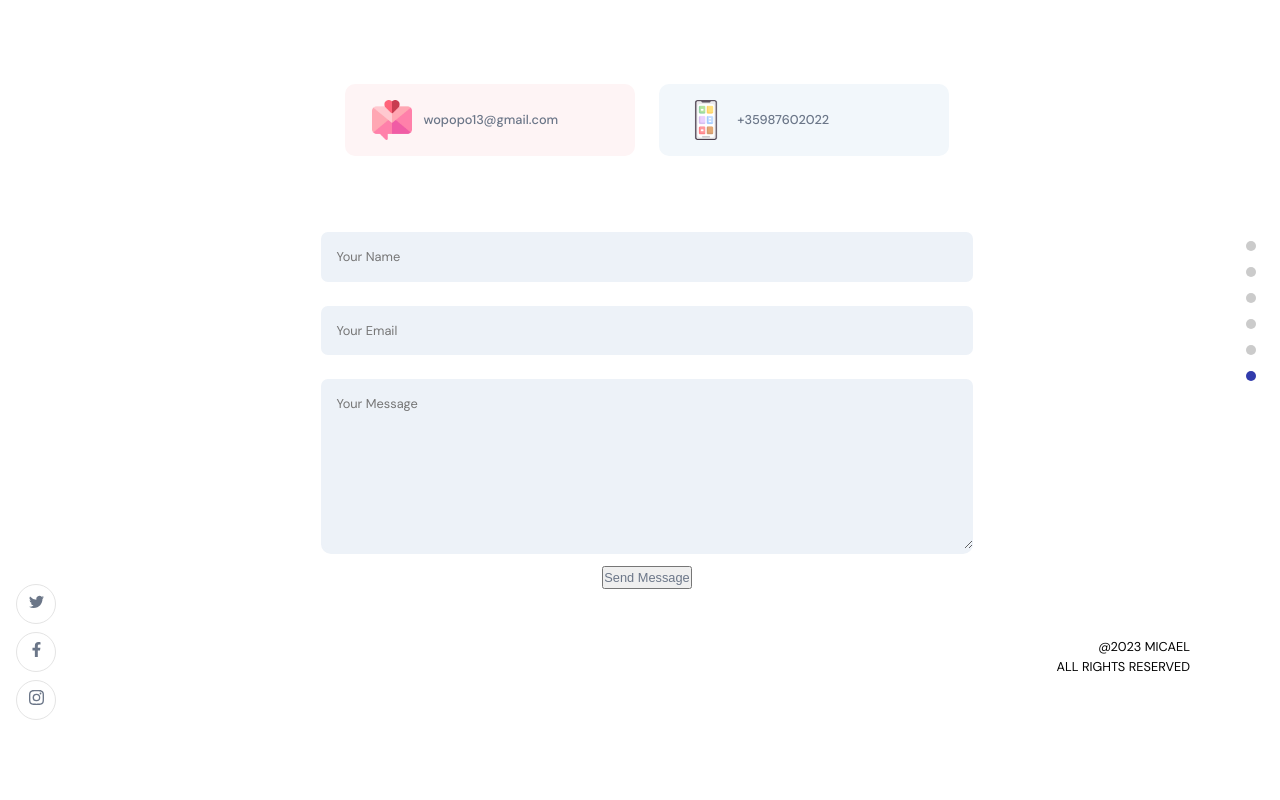
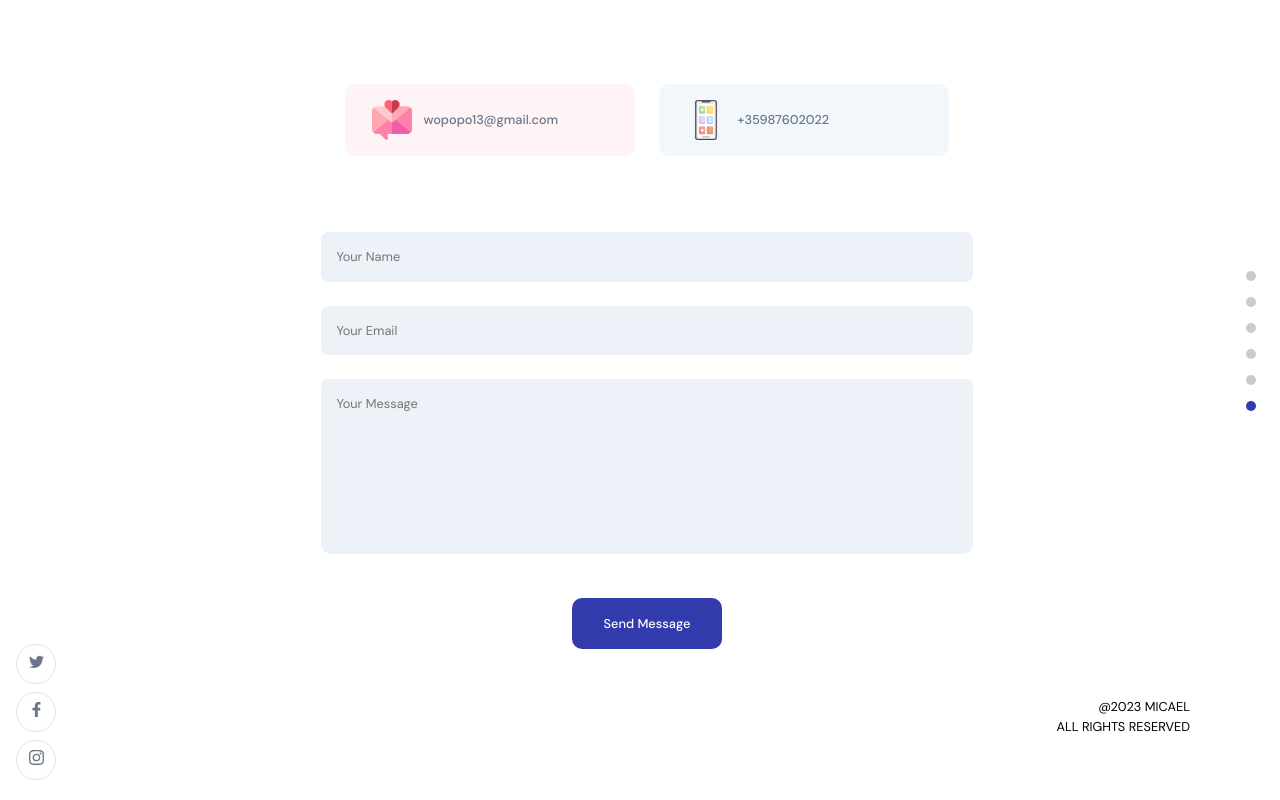
Before and after one commit to DimitarVezalov/Kalin_Dilyana, a React (Create React App) app in the folder frontend_react/: page / in a window 1280 px wide. Shown: the part 4118-4918 px from the top of the page. Before the commit the page ends 4858 px from the top, so only its background shows below. Built offline with nearby package versions, Linux system fonts and the light colour scheme; no server answers.

Commit message:
add contact form

```diff
--- a/frontend_react/src/container/About/About.scss
+++ b/frontend_react/src/container/About/About.scss
@@ -10,15 +10,24 @@
     align-items: flex-start;
     flex-wrap: wrap;
     margin-top: 2rem;
+
+
 }
 
 .app__profile-item{
     width: 190px;
+    height: 400px;
     display: flex;
     justify-content: flex-start;
     align-items: flex-start;
     flex-direction: column;
     margin: 2rem;
+
+
+    h2, p{
+        //word-break: normal;
+        text-align: center;
+    }
 
     img{
         width: 100%;
--- a/frontend_react/src/container/Footer/Footer.scss
+++ b/frontend_react/src/container/Footer/Footer.scss
@@ -1,10 +1,10 @@
-.app__footer{
+.app__footer {
     flex: 1;
     width: 100%;
     flex-direction: column;
 }
 
-.app__footer-cards{
+.app__footer-cards {
     width: 60%;
     display: flex;
     justify-content: space-evenly;
@@ -12,7 +12,7 @@
     flex-wrap: wrap;
     margin: 4rem 2rem 2rem;
 
-    .app__footer-card{
+    .app__footer-card {
         min-width: 290px;
         display: flex;
         flex-direction: row;
@@ -26,22 +26,22 @@
         background-color: #fef4f5;
         transition: all 0.3s ease-in-out;
 
-        img{
+        img {
             width: 40px;
             height: 40px;
             margin: 0 0.7rem;
         }
 
-        p{
+        p {
             font-weight: 600;
         }
 
-        a{
+        a {
             text-decoration: none;
             font-weight: 500;
         }
 
-        &:hover{
+        &:hover {
             box-shadow: 0 0 25px #fef4f5;
         }
 
@@ -55,16 +55,16 @@
     }
 }
 
-.app__footer-cards .app__footer-card:last-child{
+.app__footer-cards .app__footer-card:last-child {
     background-color: #f2f7fb;
 }
 
-.app__footer-form{
+.app__footer-form {
     width: 60%;
     flex-direction: column;
     margin: 1rem 2rem;
 
-    div{
+    div {
         width: 100%;
 
         margin: 0.75rem 0;
@@ -74,7 +74,8 @@
 
         transition: all 0.3s ease-in-out;
 
-        input, textarea{
+        input,
+        textarea {
             width: 100%;
             padding: 0.95rem;
             border: none;
@@ -86,13 +87,40 @@
             outline: none;
         }
 
-        textarea{
+        textarea {
             height: 170px;
+            resize: none;
         }
 
-        &:hover{
+        &:hover {
             box-shadow: 0 0 25px var(--primary-color);
         }
 
     }
+
+    button {
+        padding: 1rem 2rem;
+        border-radius: 10px;
+        border: none;
+        background-color: var(--secondary-color);
+        font-weight: 500;
+        color: var(--white-color);
+        outline: none;
+        margin: 2rem 0 0 0;
+        font-family: var(--font-base);
+        cursor: pointer;
+    }
+
+
+
+    @media screen and (max-width: 768px) {
+        width: 100%;
+        margin: 1rem 0;
+    }
 }
+
+@media screen and (min-width: 400px) {
+    body {
+        background-color: lightgreen;
+    }
+}
```
